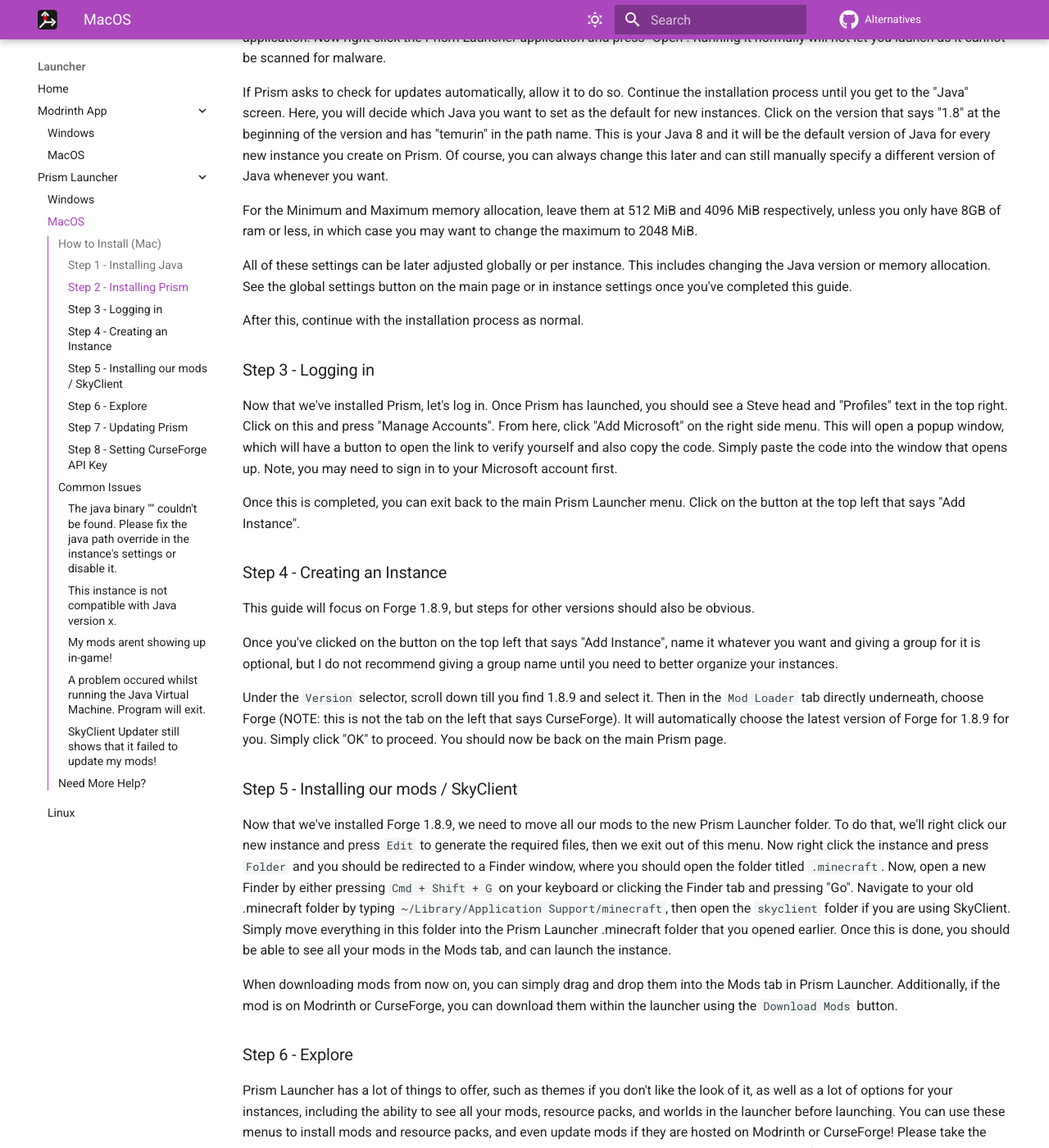
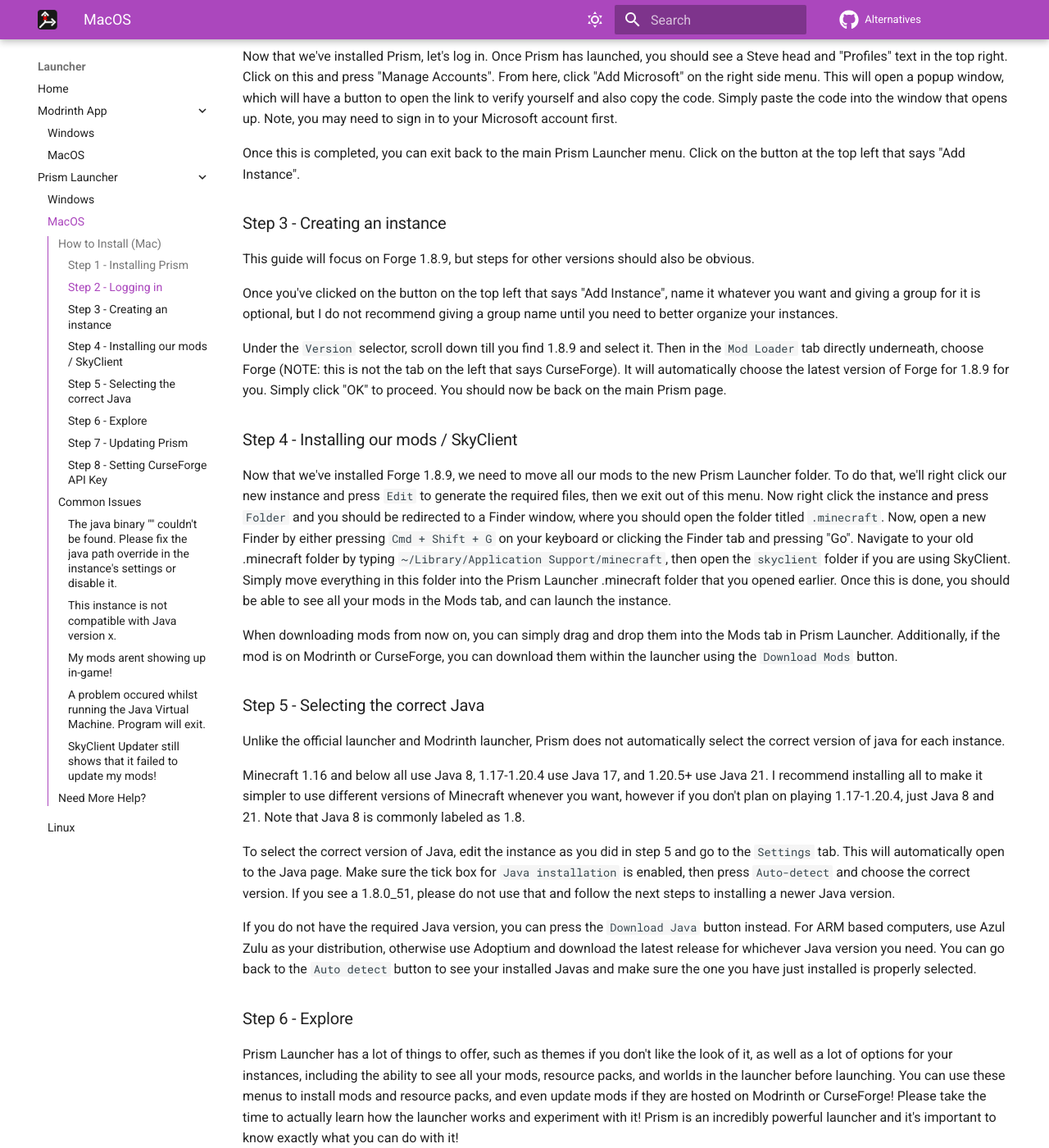
Before and after one commit to MicrocontrollersDev/Alternatives, an MkDocs documentation site: the page built from docs/launcher/prism_mac.md, in a window 1280 px wide and 1400 px high, scrolled down 1062 px. Shown: the whole window at 82% size. Built offline with MkDocs 1.6.1 and Material for MkDocs 9.7.7, drawn with Linux system fonts in a browser that asks for light colours; comment, search, counter and statistics services are not loaded; some of the changed text lies outside the part shown.

Commit message:
reflect prism java changes

```diff
--- a/docs/launcher/prism_mac.md
+++ b/docs/launcher/prism_mac.md
@@ -51,13 +20,13 @@
 
 After this, continue with the installation process as normal.
 
-### Step 3 - Logging in
+### Step 2 - Logging in
 
 Now that we've installed Prism, let's log in. Once Prism has launched, you should see a Steve head and "Profiles" text in the top right. Click on this and press "Manage Accounts". From here, click "Add Microsoft" on the right side menu. This will open a popup window, which will have a button to open the link to verify yourself and also copy the code. Simply paste the code into the window that opens up. Note, you may need to sign in to your Microsoft account first.
 
 Once this is completed, you can exit back to the main Prism Launcher menu. Click on the button at the top left that says "Add Instance".
 
-### Step 4 - Creating an Instance
+### Step 3 - Creating an instance
 
 This guide will focus on Forge 1.8.9, but steps for other versions should also be obvious.
 
@@ -65,11 +34,21 @@
 
 Under the `Version` selector, scroll down till you find 1.8.9 and select it. Then in the `Mod Loader` tab directly underneath, choose Forge (NOTE: this is not the tab on the left that says CurseForge). It will automatically choose the latest version of Forge for 1.8.9 for you. Simply click "OK" to proceed. You should now be back on the main Prism page.
 
-### Step 5 - Installing our mods / SkyClient
+### Step 4 - Installing our mods / SkyClient
 
 Now that we've installed Forge 1.8.9, we need to move all our mods to the new Prism Launcher folder. To do that, we'll right click our new instance and press `Edit` to generate the required files, then we exit out of this menu. Now right click the instance and press `Folder` and you should be redirected to a Finder window, where you should open the folder titled `.minecraft`. Now, open a new Finder by either pressing `Cmd + Shift + G` on your keyboard or clicking the Finder tab and pressing "Go". Navigate to your old .minecraft folder by typing `~/Library/Application Support/minecraft`, then open the `skyclient` folder if you are using SkyClient. Simply move everything in this folder into the Prism Launcher .minecraft folder that you opened earlier. Once this is done, you should be able to see all your mods in the Mods tab, and can launch the instance.
 
 When downloading mods from now on, you can simply drag and drop them into the Mods tab in Prism Launcher. Additionally, if the mod is on Modrinth or CurseForge, you can download them within the launcher using the `Download Mods` button.
+
+### Step 5 - Selecting the correct Java
+
+Unlike the official launcher and Modrinth launcher, Prism does not automatically select the correct version of java for each instance.
+
+Minecraft 1.16 and below all use Java 8, 1.17-1.20.4 use Java 17, and 1.20.5+ use Java 21. I recommend installing all to make it simpler to use different versions of Minecraft whenever you want, however if you don't plan on playing 1.17-1.20.4, just Java 8 and 21. Note that Java 8 is commonly labeled as 1.8.
+
+To select the correct version of Java, edit the instance as you did in step 5 and go to the `Settings` tab. This will automatically open to the Java page. Make sure the tick box for `Java installation` is enabled, then press `Auto-detect` and choose the correct version. If you see a 1.8.0_51, please do not use that and follow the next steps to installing a newer Java version.
+
+If you do not have the required Java version, you can press the `Download Java` button instead. For ARM based computers, use Azul Zulu as your distribution, otherwise use Adoptium and download the latest release for whichever Java version you need. You can go back to the `Auto detect` button to see your installed Javas and make sure the one you have just installed is properly selected.
 
 ### Step 6 - Explore
 
```
Also changed, not shown: other parts of docs/launcher/prism_mac.md (+1 -32 lines), docs/launcher/prism_gnu.md (+14 -19 lines), docs/launcher/prism_win.md (+14 -20 lines).
